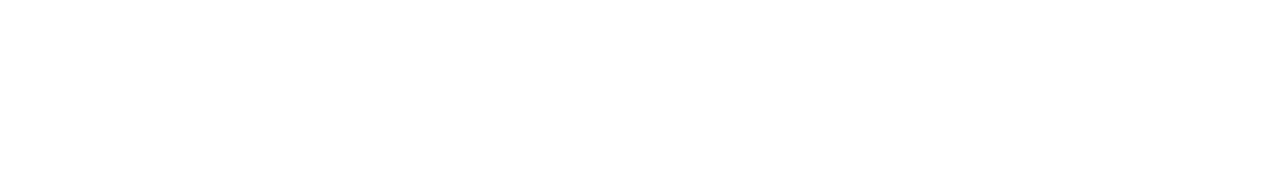
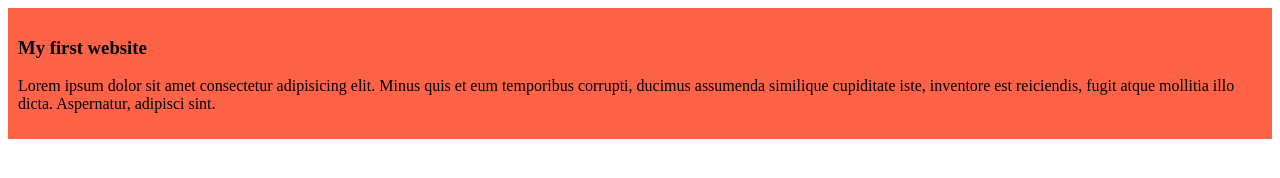
Before and after one commit to Ahidul1/my-simple-website, a plain HTML site: page index.html in a window 1280 px wide. Drawn offline with Linux system fonts and the light colour scheme.

Commit message:
added the first blog

```diff
--- a/index.html
+++ b/index.html
@@ -4,8 +4,13 @@
     <meta charset="UTF-8">
     <meta name="viewport" content="width=device-width, initial-scale=1.0">
     <title>My simple website</title>
+    <link rel="stylesheet" href="styles/blogs.css">
 </head>
 <body>
+  <div>
+    <h3>My first website</h3>
 
+    <p>Lorem ipsum dolor sit amet consectetur adipisicing elit. Minus quis et eum temporibus corrupti, ducimus assumenda similique cupiditate iste, inventore est reiciendis, fugit atque mollitia illo dicta. Aspernatur, adipisci sint.</p>
+  </div>
 </body>
 </html>
--- /dev/null
+++ b/styles/blogs.css
@@ -0,0 +1,5 @@
+div{
+
+    background-color: tomato;
+    padding: 10px;
+}
```
